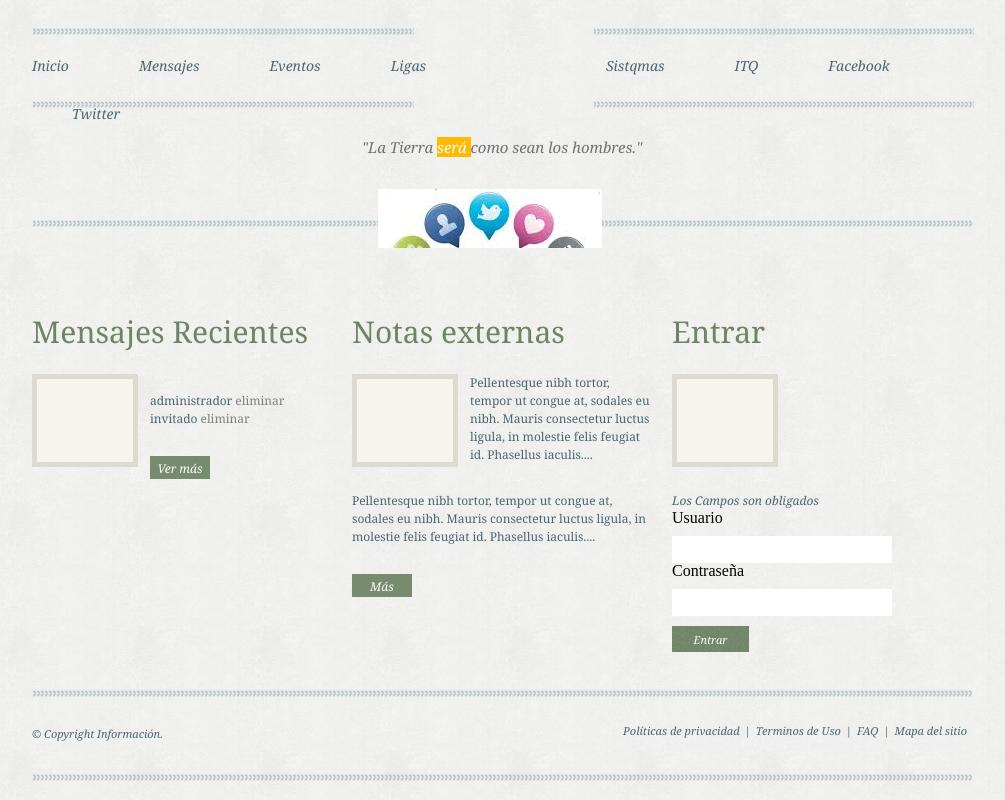
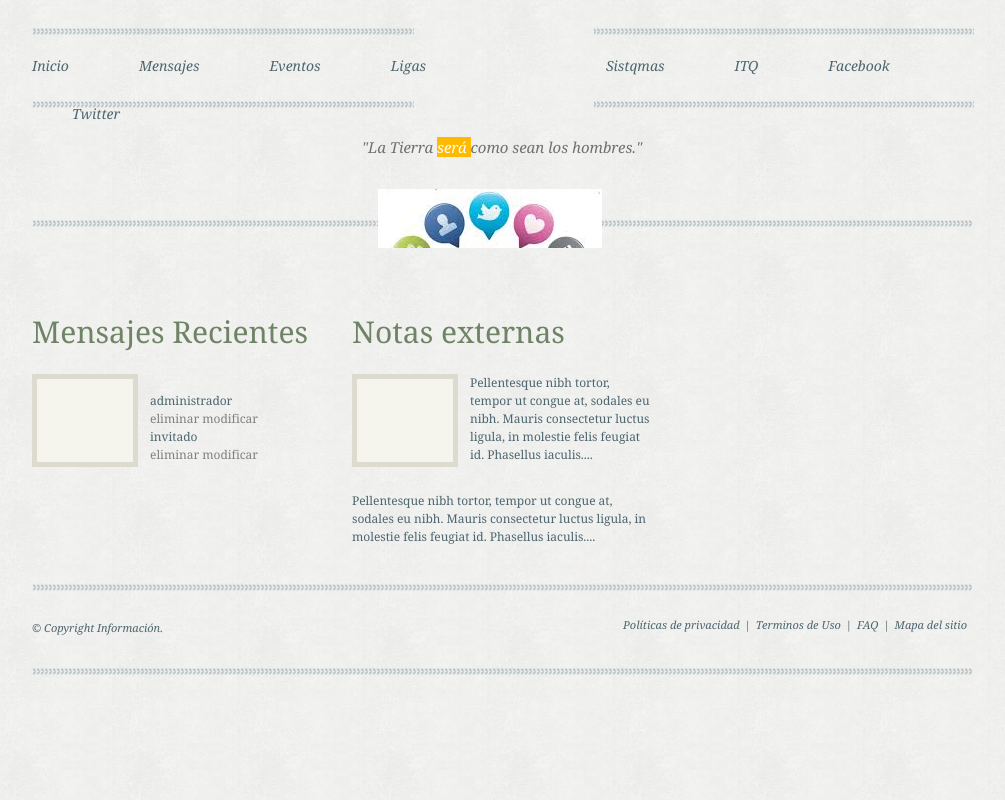
Before and after one commit to alberttNash/mensajes, a PHP site: page /php/ver_tipo_usuario.php in a window 1280 px wide. Shown: the whole page, without its empty margins (138-1143 px from the left). Run offline with PHP 8.4, Linux system fonts and the light colour scheme; the visitor is signed in with stand-in values (Sample User, id 1); data comes from the database, SQL or seed files in the repository.

Commit message:
New upsdates

```diff
--- a/index.php
+++ b/index.php
@@ -20,6 +20,11 @@
 		<div class="smallWrap2">
 			<form class='form1' method='post' action='php/salir.php'>
 				<input name='btnS' type='submit' value='Cerrar Sesión' />
+			</form>
+		</div>
+		<div class="smallWrap2">
+			<form class='form1' method='post' action='php/salir.php'>
+				<input name='btnS' type='submit' value='Perfil' />
 			</form>
 		</div>
 
--- a/php/administrarbd.php
+++ b/php/administrarbd.php
@@ -24,9 +24,9 @@
 			</form>
 		</div>
 
-		<div class="smallWrap">
-			<form class='form1' method='post' action='../index.php'>
-				<input name='back' type='submit' value='Regresar' />
+		<div class="smallWrap2">
+			<form class='form1' method='post' action='salir.php'>
+				<input name='btnS' type='submit' value='Perfil' />
 			</form>
 		</div>
 
--- a/php/funciones.php
+++ b/php/funciones.php
@@ -23,17 +23,19 @@ function mostrar_mensajes_inicio($con){
 	}}
 
 function mostrar_mensajes($con){
-	$query="select * from mensajes where id_padre='0' order by id_mensaje desc";
+	$query="select * from mensajes where id_usuario='".$_SESSION['id_usuario']."' order by id_mensaje desc";
 
 	if (!$resultado=mysqli_query($con,$query)) {echo "Error". mysqli_error($con);}
 	else{
 
 	while($muestra=mysqli_fetch_array($resultado)){
+		echo "<br>*******************************************************************************************************************************************<br>";
 		echo "<span class='marker'>Tema:".$muestra['asunto']."<br/></span>";
-		echo "".utf8_encode($muestra['descripcion'])."<a href='contesta_mensaje.php?id_padre=".$muestra['id_mensaje']."'> Contestar</a>
-			 <br><a href='ver_respuesta_mensaje.php?id=".$muestra['id_mensaje']."'> Ver respuestas</a>
-			 <br><a href='#'> Eliminar</a>
-			 <br><a href='#'> Modificar</a>";
+		echo "".utf8_encode($muestra['descripcion']).
+			 "<br><a href='contesta_mensaje.php?id_padre=".$muestra['id_mensaje']."'> Contestar </a>
+			 <a href='ver_respuesta_mensaje.php?id=".$muestra['id_mensaje']."'> Ver respuestas </a>
+			 <a href='#'> Eliminar </a>
+			 <a href='#'> Modificar </a>";
 		//mensajes_respuesta($muestra['id_mensaje'],$con);
 	}
 
@@ -43,14 +45,21 @@ function mostrar_mensajes($con){
 }
 function mensajes_respuesta($padre,$link){
 
-	$query="select * from mensajes where id_padre='".$padre."'";
+	$query="select m.descripcion, m.id_mensaje, u.nombre_corto from mensajes as m, usuarios as u
+			where m.id_padre='".$padre."' and m.id_usuario = u.id_usuario";
 
-	if (!$resultado=mysqli_query($link,$query)) {echo "Error". mysqli_error($link);}
+	if (!$resultado=mysqli_query($link,$query)) {
+		echo "Error". mysqli_error($link);
+	}
+
 	else{
 
-	while($muestra=mysqli_fetch_array($resultado)){
-		echo "".utf8_encode($muestra['descripcion'])."<br><a href='contesta_mensaje.php?id_padre=".$muestra['id_mensaje']."'> Contestar</a></br></span>";
-	}
+		while($muestra=mysqli_fetch_array($resultado)){
+			echo "<br>*******************************************************************************************************************************************<br>";
+			echo "".utf8_encode($muestra['descripcion'])."<br>escrito por: ".$muestra['nombre_corto'].
+				" <br><a href='contesta_mensaje.php?id_padre=".$muestra['id_mensaje']."'> Contestar</a></br></span>";
+
+		}
 
 	}
 
@@ -67,7 +76,8 @@ function ver_tipo_usuario($con){
 
 		while($muestra=mysqli_fetch_array($resultado)){
 			echo "".utf8_encode($muestra['descripcion'])."
-			<a href='eliminar_tipo_usuario.php?id_eliminar=".$muestra['id_tipo_usuario']."'>eliminar</a></br></span>";
+			<br><a href='eliminar_tipo_usuario.php?id_eliminar=".$muestra['id_tipo_usuario']."'>eliminar</a>
+			<a href='modificar_tipo_usuario.php?id_modificar=".$muestra['id_tipo_usuario']."'>modificar</a><br>";
 		}
 
 	}
--- a/php/ver_tipo_usuario.php
+++ b/php/ver_tipo_usuario.php
@@ -38,24 +38,16 @@
 				validar();
 				ver_tipo_usuario($con);
 			?>
-			<a href="php/vermensajes.php" class="view">Ver más</a>
+
 		</div>
 		<div class="smallWrap">
 			<h2>Notas externas</h2>
 			<p><img src="images/blankPic.png" alt="" />Pellentesque nibh tortor, tempor ut congue at, sodales eu nibh. Mauris consectetur luctus ligula, in molestie felis feugiat id. Phasellus iaculis....</p>
 			<p>Pellentesque nibh tortor, tempor ut congue at, sodales eu nibh. Mauris consectetur luctus ligula, in molestie felis feugiat id. Phasellus iaculis....</p>
-			<a href="#" class="view">Más</a>
+
 		</div>
-		<div class="smallWrap">
-			<h2>Entrar</h2>
-			<p><img src="images/blankPic.png" alt="" />
-			<form class="form1" method="post" action="entrar.php">
-				<p><i>Los Campos son obligados</i></p>
-				Usuario<input name="name" type="text" /><br>
-				Contraseña<input name="id" type="text" />
-				<input name="" type="submit" value="Entrar" />
-			</form>
-		</div>
+
+
 		<hr />
 		<p class="copy">© Copyright Información.<br /></p>
 		<ul class="foot">
```
Also changed, not shown: php/contesta_mensaje.php (+18 -10 lines), php/vermensajes.php (+16 -3 lines).
